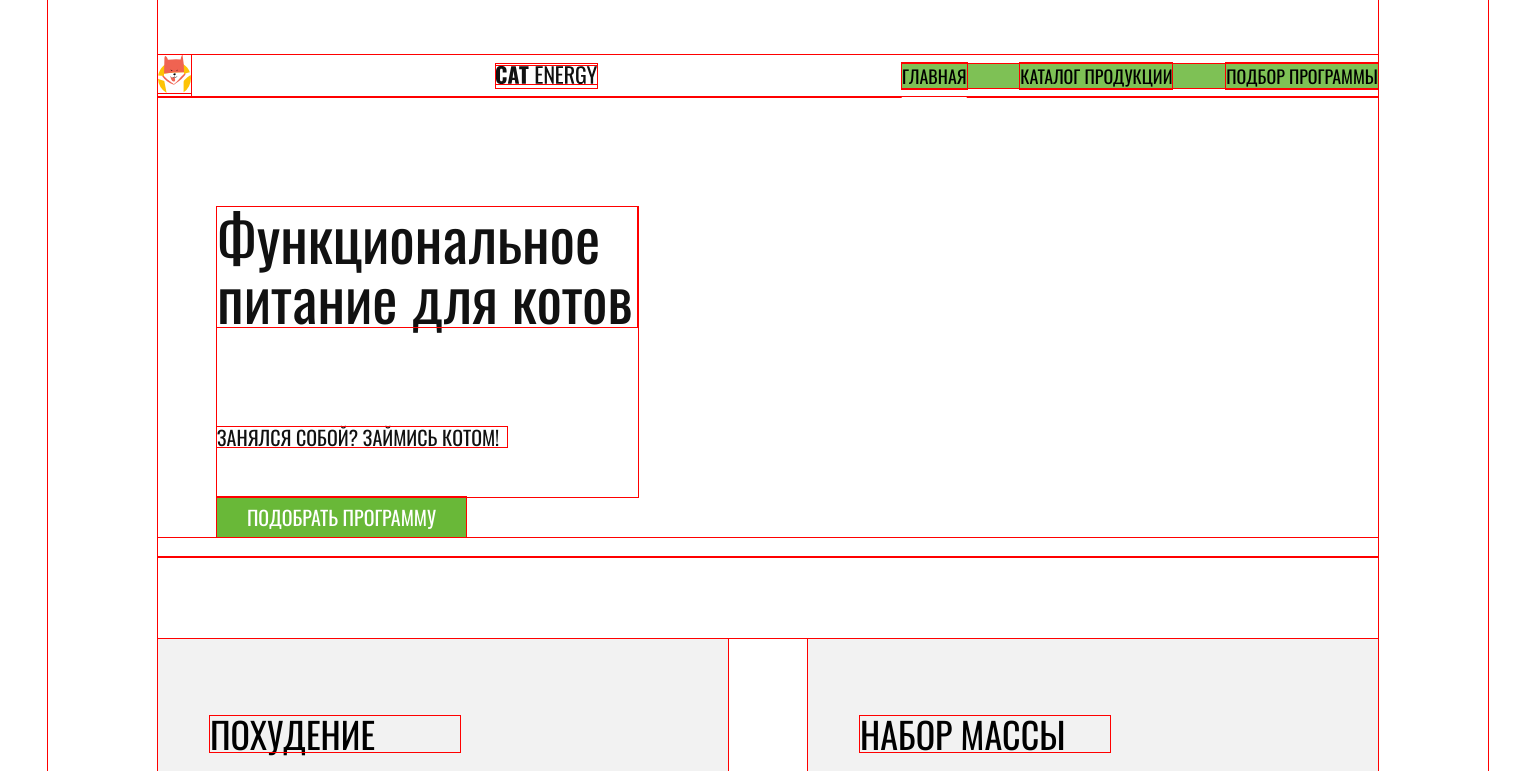
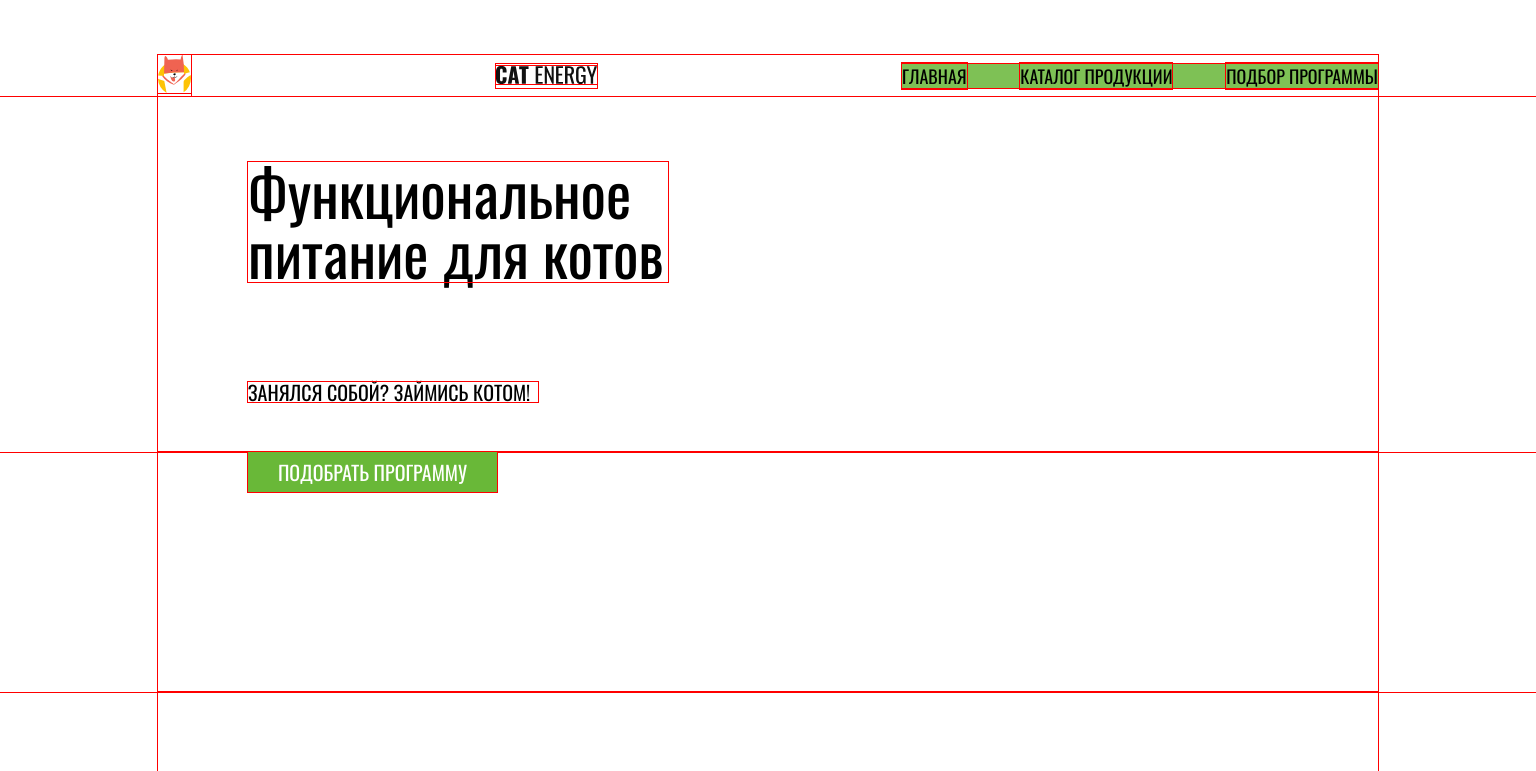
Before and after one commit to htmlacademy-adaptive/2176595-cat-energy-29, a plain HTML site: page 3/index.html in a window 1536 px wide. Shown: the top 771 px of the page. Drawn offline with Linux system fonts and the light colour scheme.

Commit message:
:heavy_check_mark: Сборка #3

```diff
--- a/3/css/style.css
+++ b/3/css/style.css
@@ -40,11 +40,6 @@
 * {
   box-sizing: border-box;
   outline: 1px solid #ff0000;
-}
-
-.page {
-  margin: 0 auto;
-  display: flex;
 }
 
 .page__body {
@@ -58,7 +53,6 @@
   min-height: 100%;
   display: flex;
   flex-direction: column;
-  align-items: center;
 }
 @media (min-width: 768px) {
   .page__body {
@@ -71,26 +65,24 @@
   }
 }
 
+/*
 .page__container {
   width: 320px;
-}
-@media (min-width: 768px) {
-  .page__container {
+
+  @media (min-width: $tablet-width) {
     min-width: 708px;
   }
-}
-@media (min-width: 1440px) {
-  .page__container {
-    min-width: 1440px;
-  }
-}
-
+
+  @media (min-width: $desktop-width) {
+  C
+  }
+}
+;*/
 .hero {
   color: #ffffff;
   display: flex;
   flex-direction: column;
   align-items: center;
-  padding-bottom: 20px;
 }
 @media (min-width: 768px) {
   .hero {
@@ -99,28 +91,29 @@
 }
 
 .hero__wrapper {
-  background-color: #68b738;
+  width: 280px;
   display: flex;
   flex-direction: column;
+  margin: 0 auto;
   align-items: center;
-  padding: 27px 35px 0 35px;
   gap: 25px;
 }
 @media (min-width: 768px) {
   .hero__wrapper {
+    width: 708px;
     gap: 40px;
-    background-color: #ffffff;
-    color: #111111;
-    padding: 0;
-    width: 421px;
-    margin-right: 30px;
-    margin-left: 30px;
-    text-align: left;
     align-items: flex-start;
   }
 }
 @media (min-width: 1440px) {
   .hero__wrapper {
+    width: 1220px;
+    gap: 100px;
+  }
+}
+
+/*
+  @media (min-width: $desktop-width) {
     margin-top: 110px;
     margin-left: 59px;
     gap: 100px;
@@ -128,7 +121,7 @@
     color: #111111;
   }
 }
-
+*/
 .hero__main-heading {
   font-family: "Oswald", sans-serif;
   font-size: 36px;
@@ -137,6 +130,7 @@
   text-align: center;
   margin: 0;
   width: 255px;
+  margin-top: 27px;
 }
 @media (min-width: 768px) {
   .hero__main-heading {
@@ -144,6 +138,8 @@
     width: 420px;
     font-size: 60px;
     line-height: 60px;
+    margin-top: 65px;
+    margin-left: 90px;
   }
 }
 
@@ -155,6 +151,7 @@
   font-weight: 400;
   margin: 0;
   width: 200px;
+  margin-bottom: 203px;
 }
 @media (min-width: 768px) {
   .hero__slogan {
@@ -163,6 +160,7 @@
     font-size: 20px;
     line-height: 20px;
     width: 290px;
+    margin-left: 90px;
   }
 }
 
@@ -576,7 +574,8 @@
 
 .contacts__adress {
   display: flex;
-  padding: 26px 20px;
+  padding-top: 26px;
+  padding-bottom: 26px;
 }
 @media (min-width: 768px) {
   .contacts__adress {
@@ -645,11 +644,13 @@
   }
 }
 
+.main-footer {
+  background-color: #f2f2f2;
+}
 @media (min-width: 768px) {
   .main-footer {
     display: flex;
     justify-content: space-between;
-    background-color: #f2f2f2;
   }
 }
 
@@ -880,6 +881,14 @@
     margin-bottom: 10px;
   }
 }
+@media (min-width: 1440px) {
+  .extra-product {
+    display: grid;
+    grid-template-columns: 1fr 1fr;
+    column-gap: 80px;
+  }
+}
+
 .extra-product__list {
   list-style-type: none;
   margin: 0;
@@ -906,6 +915,11 @@
     line-height: 36px;
     margin: 0;
     max-width: max-content;
+  }
+}
+@media (min-width: 1440px) {
+  .extra-product__main-title {
+    grid-column: 1/-1;
   }
 }
 
@@ -1044,6 +1058,7 @@
   .present {
     width: 245px;
     padding: 185px 42px 43px 42px;
+    margin: 0;
   }
 }
 
@@ -1660,7 +1675,8 @@
   }
 
   .button--programm-select {
-    margin-left: 35px;
+    margin-left: 90px;
+    margin-bottom: 526px;
   }
 }
 @media (min-width: 1440px) {
@@ -1671,7 +1687,7 @@
   }
 
   .button--programm-select {
-    margin-left: 59px;
+    margin-bottom: 200px;
   }
 }
 @media (min-width: 768px) {
@@ -1737,4 +1753,17 @@
     width: 1220px;
   }
 }
+
+.container--hero {
+  background-color: #68b738;
+  width: 100%;
+  margin-bottom: 135px;
+}
+@media (min-width: 768px) {
+  .container--hero {
+    background-color: #ffffff;
+    color: #000000;
+    margin: 0;
+  }
+}
 /*# sourceMappingURL=style.css.map */
--- a/3/index.html
+++ b/3/index.html
@@ -44,8 +44,8 @@
 
       <main class="main-container">
         <section class="hero">
-          <div class="container">
-          <div class="hero__wrapper">
+          <div class="container container--hero">
+            <div class="hero__wrapper">
           <h1 class="hero__main-heading">Функциональное
             питание для котов
             </h1>
@@ -53,6 +53,8 @@
               Занялся собой? Займись котом!
             </p>
             </div>
+            </div>
+            <div class="hero__wrapper">
             <button class="hero__button button button--programm-select" type="button">Подобрать программу
             </button>
             </div>
```
Also changed, not shown: 3/catalog.html (+5 -7 lines), 1 other file.
